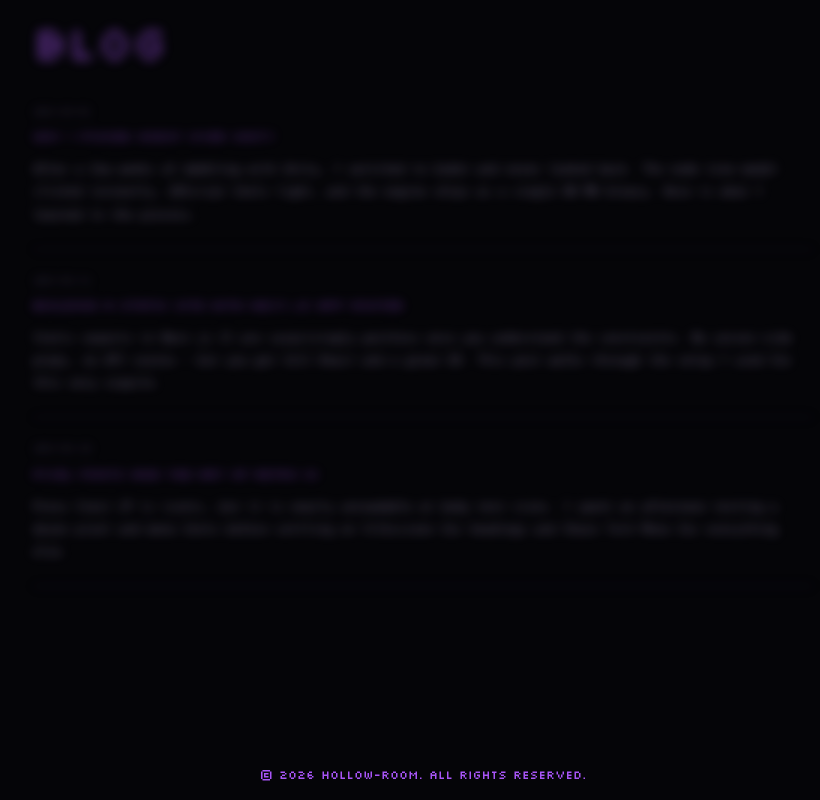
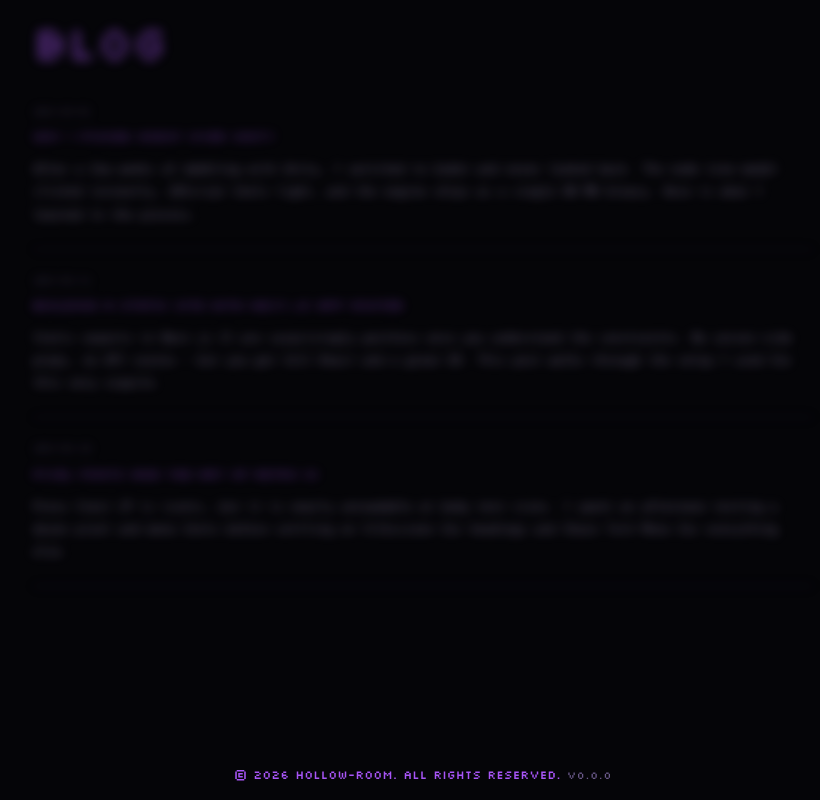
Before and after one commit to GoblikM/hollow-room, a Next.js app: page / in a window 1280 px wide. Shown: the part 2611-3411 px from the top of the page, without its empty margins (217-1037 px from the left). Built offline with nearby package versions, Linux system fonts and the light colour scheme; a web font is replaced by a local one.

Commit message:
Add app version display to footer and configure environment variable in next.config.ts

```diff
--- a/next.config.ts
+++ b/next.config.ts
@@ -7,6 +7,9 @@ const nextConfig: NextConfig = {
   output: "export",
   basePath: useSubpathDeployment ? `/${repoName}` : "",
   assetPrefix: useSubpathDeployment ? `/${repoName}` : "",
+  env: {
+    NEXT_PUBLIC_APP_VERSION: process.env.npm_package_version ?? "0.0.0",
+  },
   images: {
     unoptimized: true,
   },
--- a/src/app/page.tsx
+++ b/src/app/page.tsx
@@ -72,6 +72,7 @@ const PLACEHOLDER_GAMES = [
 ];
 
 const SECTION_IDS = ["home", "about", "games", "projects", "blog"];
+const appVersion = process.env.NEXT_PUBLIC_APP_VERSION ?? "0.0.0";
 
 export default function Home() {
   const activeSection = useActiveSection(SECTION_IDS);
@@ -222,7 +223,16 @@ export default function Home() {
           className="footer-section p-4 text-center font-pixel"
           style={{ color: "var(--color-accent-bright)", fontSize: "0.75rem" }}
         >
-          &copy; 2026 hollow-room. All rights reserved.
+          &copy; 2026 hollow-room. All rights reserved.{" "}
+          <span
+            style={{
+              color: "var(--color-text-muted)",
+              fontSize: "0.65rem",
+              letterSpacing: "0.08em",
+            }}
+          >
+            v{appVersion}
+          </span>
         </footer>
       </main>
 
```
